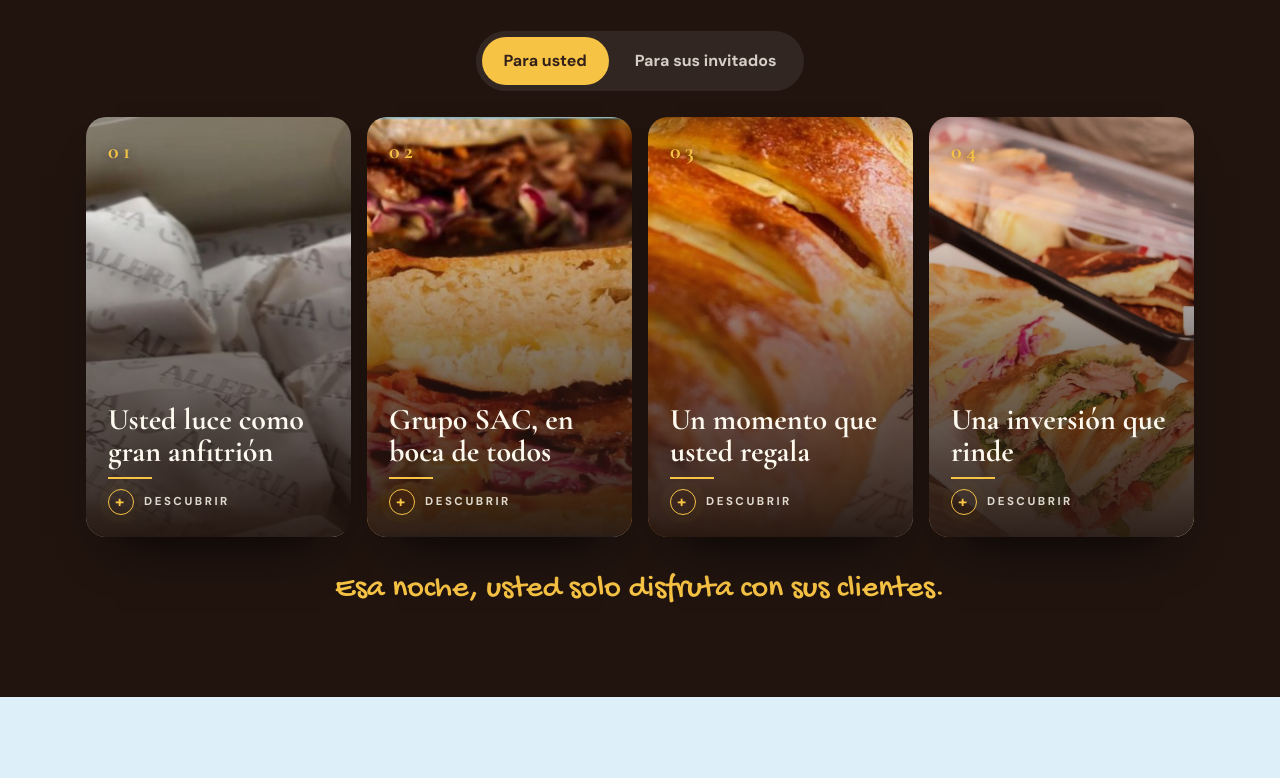
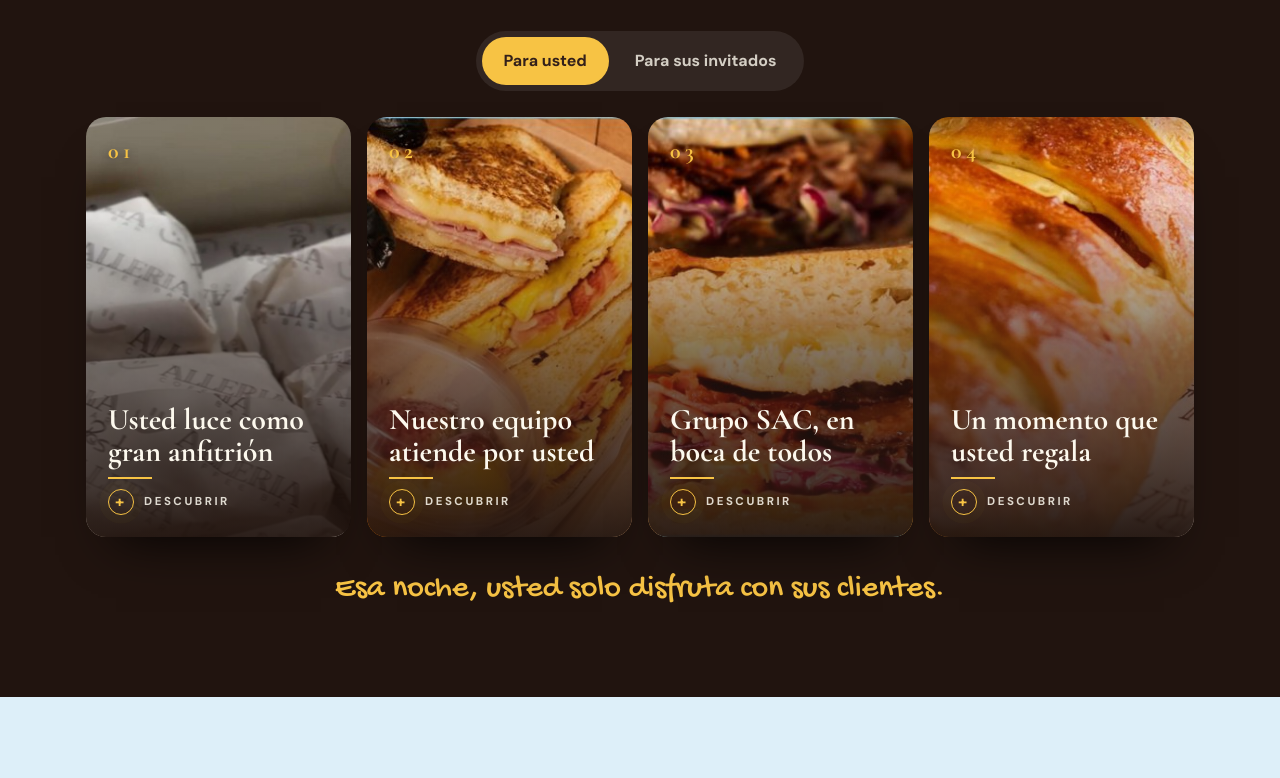
Before and after one commit to Gusramonto/alleria-website, a plain HTML site: page propuesta-sac.html in a window 1280 px wide. Shown: the part 1375-2153 px from the top of the page. Drawn offline with Linux system fonts and the light colour scheme.

Commit message:
Propuesta SAC: nuestro equipo como beneficio del anfitrión; la experiencia y el valor percibido se elevan
Co-Authored-By: Claude Opus 5.5 <noreply@anthropic.com>
Claude-Session: https://claude.ai/code/session_01MsKkScfgg4qQtZFvpHFNhj

```diff
--- a/propuesta-sac.html
+++ b/propuesta-sac.html
@@ -574,6 +574,7 @@ footer .priv{opacity:.6;font-size:12.5px}
       <div class="head rv" style="margin-bottom:22px">
         <span class="kick">Incluido, sin costo adicional</span>
         <h2>Nuestro equipo, a su servicio toda la noche</h2>
+        <p class="lede" style="color:var(--tinta)">Cuando hay quien atienda, la experiencia completa sube de nivel. Sus invitados lo notan.</p>
       </div>
       <ol class="svc rv">
         <li><b>Montaje antes de que lleguen</b><span>La mesa lista antes del primer invitado.</span></li>
@@ -617,7 +618,7 @@ footer .priv{opacity:.6;font-size:12.5px}
   <div class="wrap rv">
     <div class="logos"><img src="/assets/sac/logo-sac.png" alt="Grupo SAC"><em>×</em><span>ALLERIA</span></div>
     <h2>Su noche, a la altura<span>de sus clientes.</span></h2>
-    <p class="lede">Será un gusto acompañarlo.</p>
+    <p class="lede">Un detalle premium que eleva toda la experiencia. Será un gusto acompañarlo.</p>
     <div class="row"><a class="btn sol" href="#armar">Armar el pedido</a><a class="btn ghost" id="cWa" target="_blank" rel="noopener">Escribir a Gustavo</a></div>
     <p class="sign">Gustavo, Eftimía y el equipo de Alleria</p>
   </div>
@@ -641,14 +642,14 @@ const L=$("lights");for(let i=0;i<22;i++){const s=document.createElement("i");s.
 /* tarjetas */
 const CARDS={
  host:[
-  ["/assets/catering/ph/empacado-papel.jpg","Usted luce como gran anfitrión","Habla bien de usted","Un refrigerio premium dice, antes que usted, cuánto valora a sus clientes."],
+  ["/assets/catering/ph/empacado-papel.jpg","Usted luce como gran anfitrión","Su evento, de otro nivel","Un refrigerio premium eleva toda la experiencia: sus clientes perciben la noche, y a Grupo SAC, con otro valor."],
+  ["/assets/catering/ph/sanduchito.jpg","Nuestro equipo atiende por usted","Alleria, presente en su salón","Tres personas de nuestro equipo atienden a sus invitados las tres horas. Usted se dedica a ellos."],
   ["/assets/catering/ph/incondicional.jpg","Grupo SAC, en boca de todos","Su noche, también afuera","Su evento en nuestro Instagram, ante más de 14 mil seguidores, con Grupo SAC etiquetado."],
-  ["/assets/sac/pan-jamon.jpg","Un momento que usted regala","Un pan de jamón para rifar","Grande y de temporada: usted entrega el premio que todos quieren ganar."],
-  ["/assets/catering/ph/bandeja.jpg","Una inversión que rinde","Premium desde $6,50","Calidad de masa madre para 150 invitados, con nuestro equipo incluido."]
+  ["/assets/sac/pan-jamon.jpg","Un momento que usted regala","Un pan de jamón para rifar","Grande y de temporada: usted entrega el premio que todos quieren ganar."]
  ],
  guest:[
   ["/assets/catering/ph/box.jpg","Energía a las cinco de la tarde","Ligero y sabroso","La masa madre cae ligera: comen bien y siguen conversando."],
-  ["/assets/catering/ph/sanduchito.jpg","Una mano libre para saludar","Listo para tomar","Cada panini envuelto en su papel. Se disfruta de pie, sin cubiertos."],
+  ["/assets/catering/ph/empacado.jpg","Una mano libre para saludar","Listo para tomar","Cada panini envuelto en su papel. Se disfruta de pie, sin cubiertos."],
   ["/assets/catering/ph/amiga.jpg","Saber qué están disfrutando","Habladores en las mesas","Sabor, ingredientes y por qué la masa madre es distinta."],
   ["/assets/catering/ph/chemex.jpg","Un café que no esperaban","Barra de café de especialidad","Gustavo, fundador de Alleria, lo prepara al momento en tres métodos de extracción."]
  ]
```
